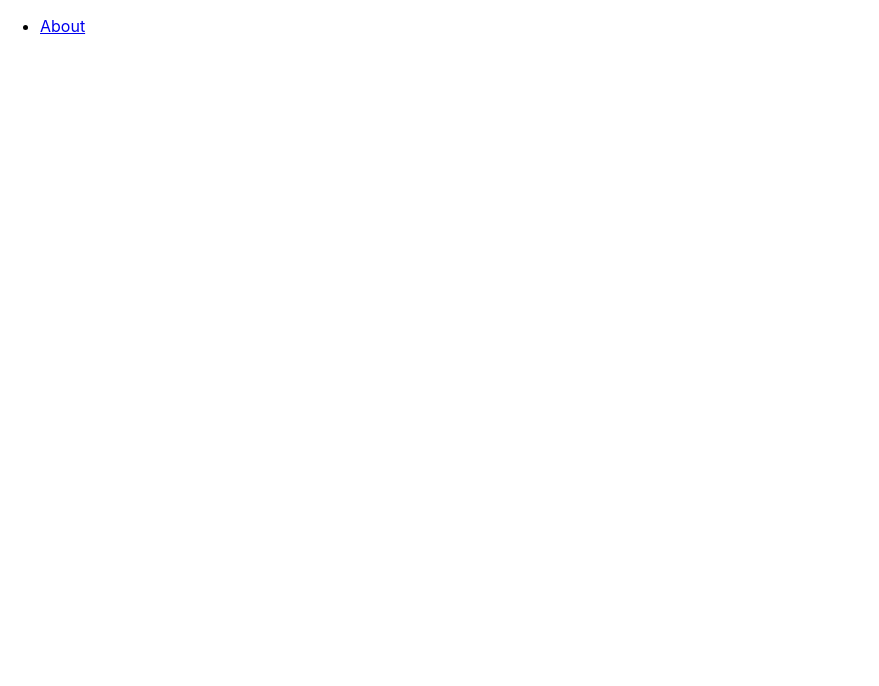
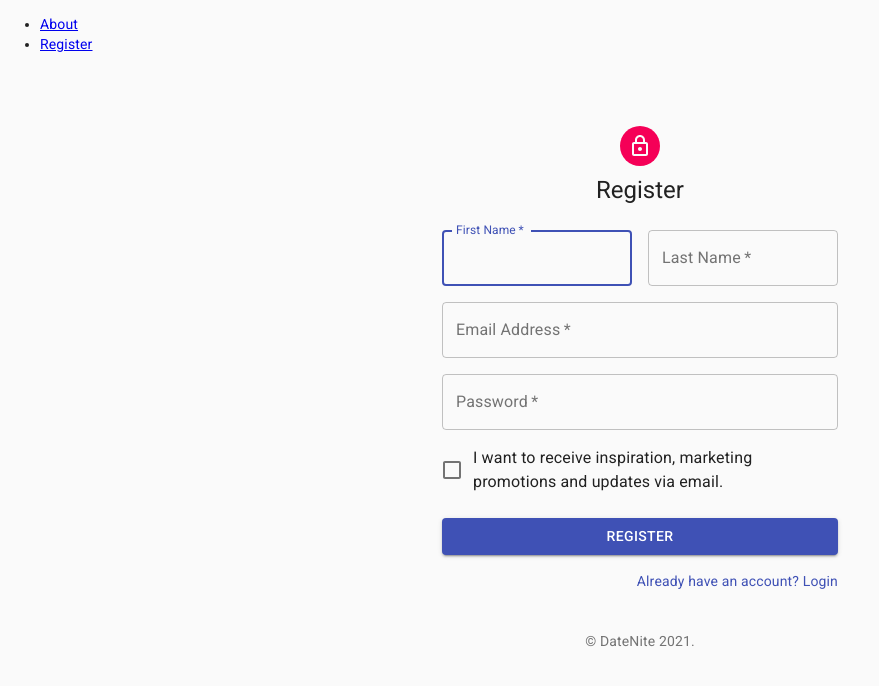
Before and after one commit to Emeka-asogwa/LHL-Final-project, a React (Create React App) app in the folder front-end/: page /register in a window 1280 px wide. Shown: the top 686 px of the page, without its empty margins (0-879 px from the left). Built offline with nearby package versions, Linux system fonts and the light colour scheme.

Commit message:
Add Register component

```diff
--- a/front-end/src/App.js
+++ b/front-end/src/App.js
@@ -1,4 +1,5 @@
 import About from "./About";
+import Register from "./Register";
 import { BrowserRouter as Router, Switch, Route, Link } from "react-router-dom";
 
 export default function App() {
@@ -10,6 +11,9 @@
             <li>
               <Link to="/about">About</Link>
             </li>
+            <li>
+              <Link to="/register">Register</Link>
+            </li>
           </ul>
         </nav>
 
@@ -19,6 +23,9 @@
           <Route path="/about">
             <About />
           </Route>
+          <Route path="/register">
+            <Register />
+          </Route>
         </Switch>
       </div>
     </Router>
--- /dev/null
+++ b/front-end/src/Register.js
@@ -0,0 +1,140 @@
+import React from 'react';
+import Avatar from '@material-ui/core/Avatar';
+import Button from '@material-ui/core/Button';
+import CssBaseline from '@material-ui/core/CssBaseline';
+import TextField from '@material-ui/core/TextField';
+import FormControlLabel from '@material-ui/core/FormControlLabel';
+import Checkbox from '@material-ui/core/Checkbox';
+import Link from '@material-ui/core/Link';
+import Grid from '@material-ui/core/Grid';
+import Box from '@material-ui/core/Box';
+import LockOutlinedIcon from '@material-ui/icons/LockOutlined';
+import Typography from '@material-ui/core/Typography';
+import { makeStyles } from '@material-ui/core/styles';
+import Container from '@material-ui/core/Container';
+
+function Copyright() {
+  return (
+    <Typography variant="body2" color="textSecondary" align="center">
+      {'© '}
+      <Link color="inherit" href="#">
+        DateNite
+      </Link>{' '}
+      {new Date().getFullYear()}
+      {'.'}
+    </Typography>
+  );
+}
+
+const useStyles = makeStyles((theme) => ({
+  paper: {
+    marginTop: theme.spacing(8),
+    display: 'flex',
+    flexDirection: 'column',
+    alignItems: 'center',
+  },
+  avatar: {
+    margin: theme.spacing(1),
+    backgroundColor: theme.palette.secondary.main,
+  },
+  form: {
+    width: '100%', // Fix IE 11 issue.
+    marginTop: theme.spacing(3),
+  },
+  submit: {
+    margin: theme.spacing(3, 0, 2),
+  },
+}));
+
+export default function Register() {
+  const classes = useStyles();
+
+  return (
+    <Container component="main" maxWidth="xs">
+      <CssBaseline />
+      <div className={classes.paper}>
+        <Avatar className={classes.avatar}>
+          <LockOutlinedIcon />
+        </Avatar>
+        <Typography component="h1" variant="h5">
+          Register
+        </Typography>
+        <form className={classes.form} noValidate>
+          <Grid container spacing={2}>
+            <Grid item xs={12} sm={6}>
+              <TextField
+                autoComplete="fname"
+                name="firstName"
+                variant="outlined"
+                required
+                fullWidth
+                id="firstName"
+                label="First Name"
+                autoFocus
+              />
+            </Grid>
+            <Grid item xs={12} sm={6}>
+              <TextField
+                variant="outlined"
+                required
+                fullWidth
+                id="lastName"
+                label="Last Name"
+                name="lastName"
+                autoComplete="lname"
+              />
+            </Grid>
+            <Grid item xs={12}>
+              <TextField
+                variant="outlined"
+                required
+                fullWidth
+                id="email"
+                label="Email Address"
+                name="email"
+                autoComplete="email"
+              />
+            </Grid>
+            <Grid item xs={12}>
+              <TextField
+                variant="outlined"
+                required
+                fullWidth
+                name="password"
+                label="Password"
+                type="password"
+                id="password"
+                autoComplete="current-password"
+              />
+            </Grid>
+            <Grid item xs={12}>
+              <FormControlLabel
+                control={<Checkbox value="allowExtraEmails" color="primary" />}
+                label="I want to receive inspiration, marketing promotions and updates via email."
+              />
+            </Grid>
+          </Grid>
+          <Button
+            type="submit"
+            fullWidth
+            variant="contained"
+            color="primary"
+            className={classes.submit}
+          >
+            Register
+          </Button>
+          <Grid container justifyContent="flex-end">
+            <Grid item>
+              <Link href="/login" variant="body2">
+                Already have an account? Login
+              </Link>
+            </Grid>
+          </Grid>
+        </form>
+      </div>
+      <Box mt={5}>
+        <Copyright />
+      </Box>
+    </Container>
+  );
+}
```
